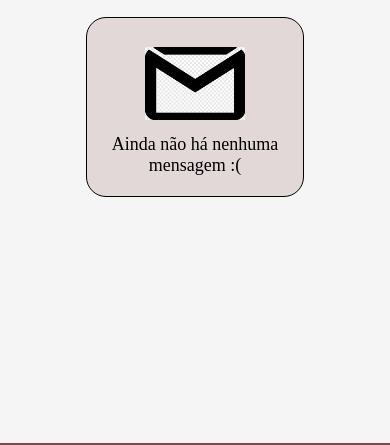
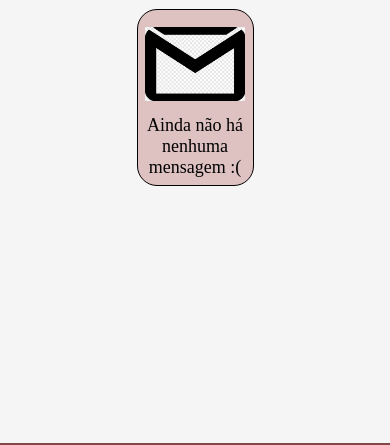
Before and after one commit to Will658/TCC_Biblioteca, a plain HTML site: page FrontEnd/TelaMensagem2/index.html in a window 390 px wide. Shown: the part 113-558 px from the top of the page. Drawn offline with Linux system fonts and the light colour scheme.

Commit message:
Update style.css

```diff
--- a/FrontEnd/TelaMensagem2/css/style.css
+++ b/FrontEnd/TelaMensagem2/css/style.css
@@ -1,11 +1,10 @@
 @media screen and (max-width: 850px) and (min-width: 310px) and (max-height:1700px) and (min-height:630px){
 
     .mensagens {
-        background-color: #E3D8D8;
-        margin: 5%;
+        background-color: #dec1c1;
+        margin: 3%;
         padding: 5%;
-        margin-left: 22%;
-        margin-right: 22%;
+
         border: 1px solid black;
         border-radius: 20px;
         color:black;
@@ -28,9 +27,8 @@
     body{
         background-color: whitesmoke;
         overflow-y:auto;
-        min-width: 315px;
-        max-width: 430px;
-        min-height: auto;
+       display:flex;
+       flex-direction: column;
     }
 
     *{
@@ -51,7 +49,7 @@
 
     /*configura o header da página*/
     header{
-        background-color: #844646; /*cor do cabeçalho*/
+        background-color: #b85555; /*cor do cabeçalho*/
         overflow: hidden; /*faz com que o cabeçalho preencha todo o espaço*/
         height: 40px;
         border-bottom: 2px solid black;
@@ -213,12 +211,13 @@
     }
 
 
+
     .mensagens {
-        background-color: #E3D8D8;
-        margin: 5%;
-        padding: 5%;
-        margin-left: 22%;
-        margin-right: 22%;
+        background-color: #dec1c1;
+        margin: 3%;
+        padding: 2%;
+        margin-left: 35%;
+        margin-right: 35%;
         border: 1px solid black;
         border-radius: 20px;
         color:black;
```
